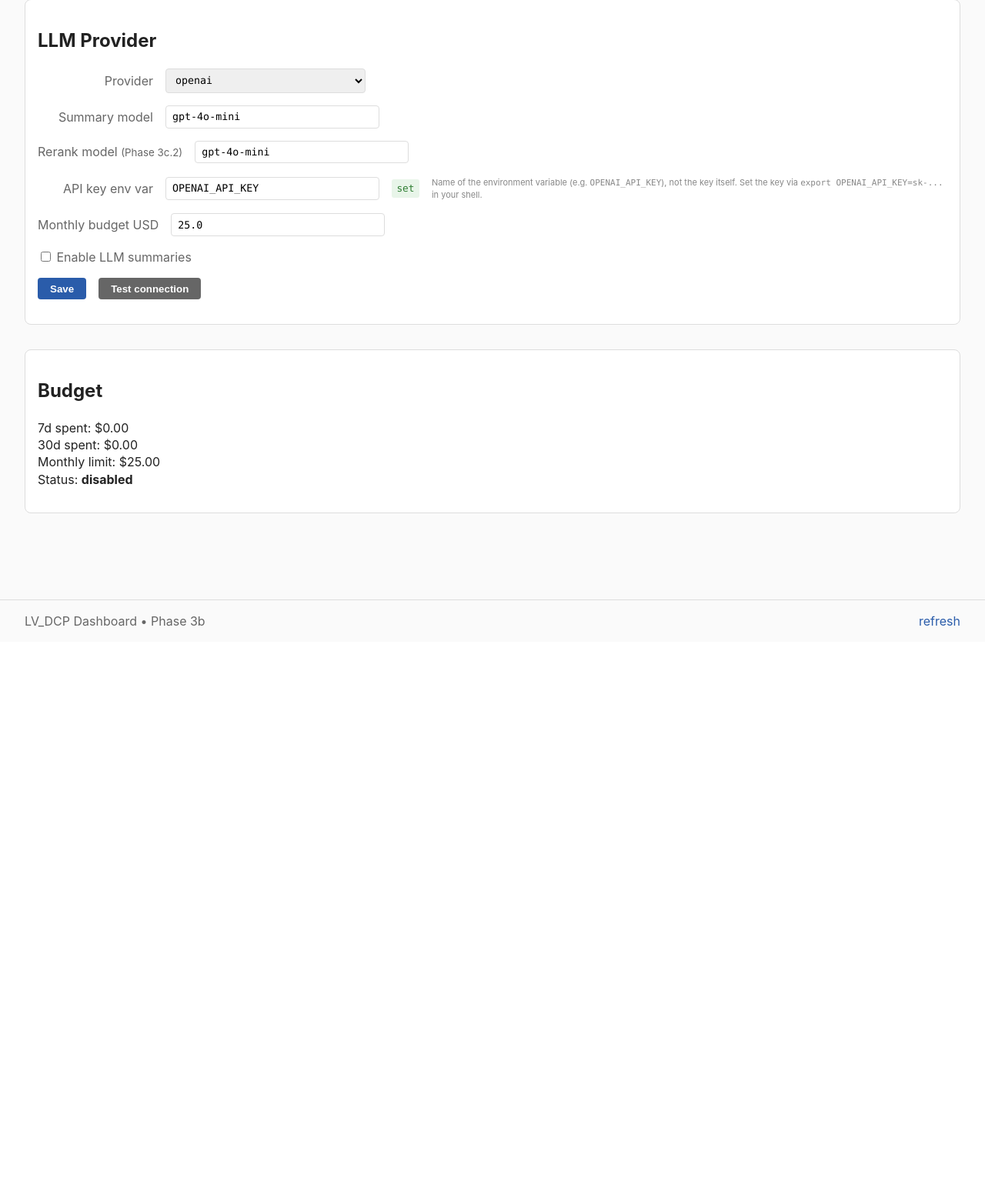
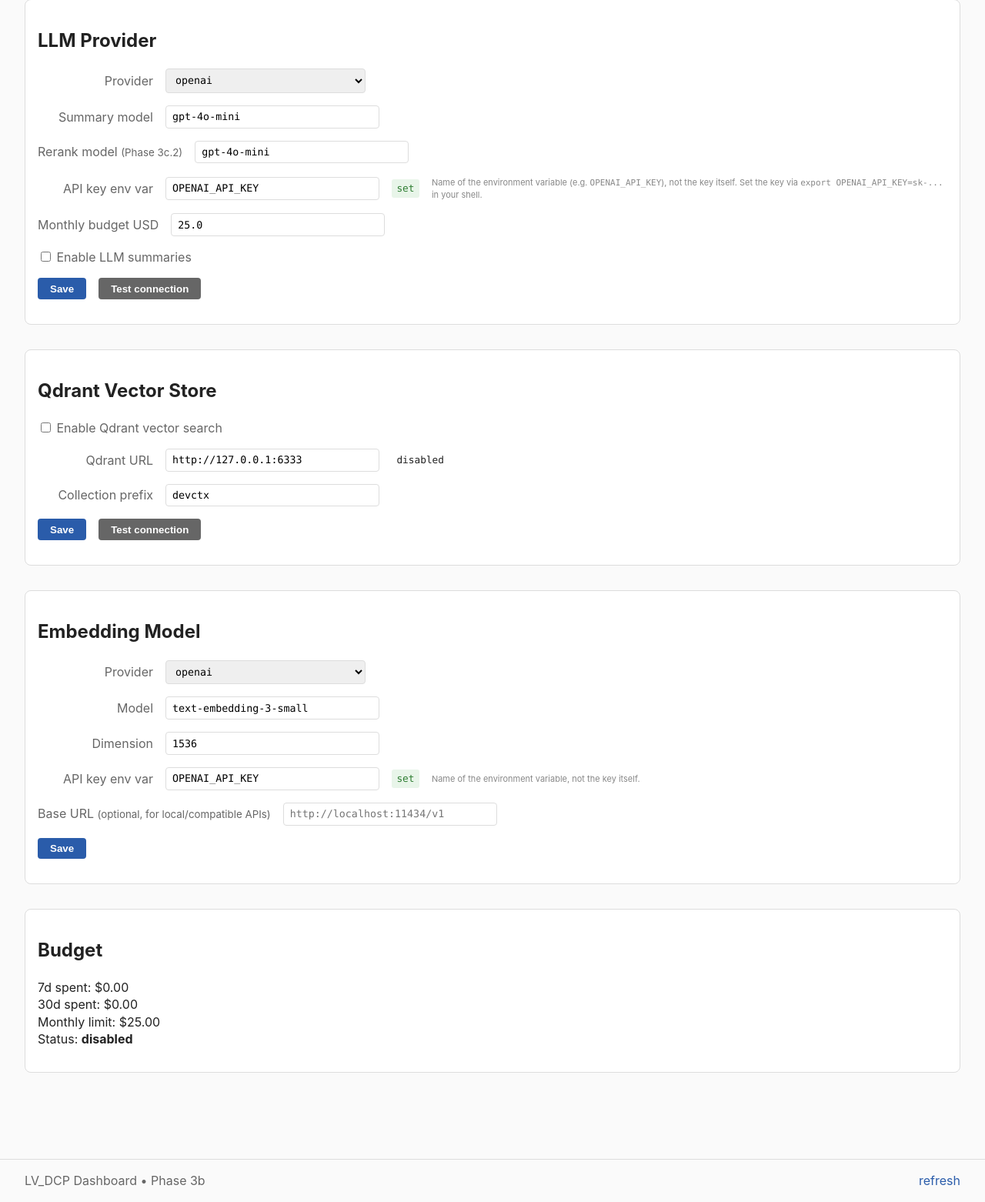
Before and after one commit to lukinvit/LV_DCP, a FastAPI app: page /settings in a window 1280 px wide. Shown: the part 189-1751 px from the top of the page at 77% size. Before the commit the page ends 1004 px from the top, so only its background shows below. Run offline with FastAPI, Linux system fonts and the light colour scheme.

Commit message:
feat(ui): add Qdrant and Embedding settings to dashboard
New settings sections:
- Qdrant Vector Store: enable/disable, URL, collection prefix, test connection
- Embedding Model: provider selector (openai/fake/local), model, dimension,
  API key env var, base URL for compatible APIs

All settings save to ~/.lvdcp/config.yaml without losing other sections.
Secret validation prevents pasting API keys into env var name fields.

Co-Authored-By: Claude Opus 4.6 (1M context) <noreply@anthropic.com>

```diff
--- a/apps/ui/templates/settings.html.j2
+++ b/apps/ui/templates/settings.html.j2
@@ -65,6 +65,80 @@
 </section>
 
 <section class="section">
+    <h2>Qdrant Vector Store</h2>
+    <form class="settings-form" method="POST" action="/settings/qdrant">
+        <div class="form-row">
+            <label>
+                <input type="checkbox" name="qdrant_enabled" {% if qdrant_config.enabled %}checked{% endif %}>
+                Enable Qdrant vector search
+            </label>
+        </div>
+
+        <div class="form-row">
+            <label>Qdrant URL</label>
+            <input type="text" name="qdrant_url" value="{{ qdrant_config.url }}" placeholder="http://127.0.0.1:6333">
+            <span class="env-var-status status-{{ qdrant_status }}">{{ qdrant_status }}</span>
+        </div>
+
+        <div class="form-row">
+            <label>Collection prefix</label>
+            <input type="text" name="collection_prefix" value="{{ qdrant_config.collection_prefix }}" placeholder="devctx">
+        </div>
+
+        <div class="form-row">
+            <button type="submit">Save</button>
+            <button type="button"
+                    hx-post="/api/settings/test-qdrant"
+                    hx-target="#qdrant-test-result"
+                    hx-swap="innerHTML">
+                Test connection
+            </button>
+            <span id="qdrant-test-result"></span>
+        </div>
+    </form>
+</section>
+
+<section class="section">
+    <h2>Embedding Model</h2>
+    <form class="settings-form" method="POST" action="/settings/embedding">
+        <div class="form-row">
+            <label>Provider</label>
+            <select name="embedding_provider">
+                {% for p in embedding_providers %}
+                    <option value="{{ p }}" {% if p == embedding_config.provider %}selected{% endif %}>{{ p }}</option>
+                {% endfor %}
+            </select>
+        </div>
+
+        <div class="form-row">
+            <label>Model</label>
+            <input type="text" name="embedding_model" value="{{ embedding_config.model }}" placeholder="text-embedding-3-small">
+        </div>
+
+        <div class="form-row">
+            <label>Dimension</label>
+            <input type="number" name="embedding_dimension" value="{{ embedding_config.dimension }}" step="1">
+        </div>
+
+        <div class="form-row">
+            <label>API key env var</label>
+            <input type="text" name="embedding_api_key_env_var" value="{{ embedding_config.api_key_env_var }}" placeholder="OPENAI_API_KEY">
+            <span class="env-var-status status-{{ embedding_key_status }}">{{ embedding_key_status }}</span>
+            <div style="font-size:11px;color:#888;margin-top:2px;">Name of the environment variable, not the key itself.</div>
+        </div>
+
+        <div class="form-row">
+            <label>Base URL <small>(optional, for local/compatible APIs)</small></label>
+            <input type="text" name="embedding_base_url" value="{{ embedding_config.base_url }}" placeholder="http://localhost:11434/v1">
+        </div>
+
+        <div class="form-row">
+            <button type="submit">Save</button>
+        </div>
+    </form>
+</section>
+
+<section class="section">
     <h2>Budget</h2>
     <p>
         7d spent: ${{ '%.2f' | format(budget.spent_7d) }}<br>
```
Also changed, not shown: apps/ui/routes/settings.py (+86 -5 lines).
